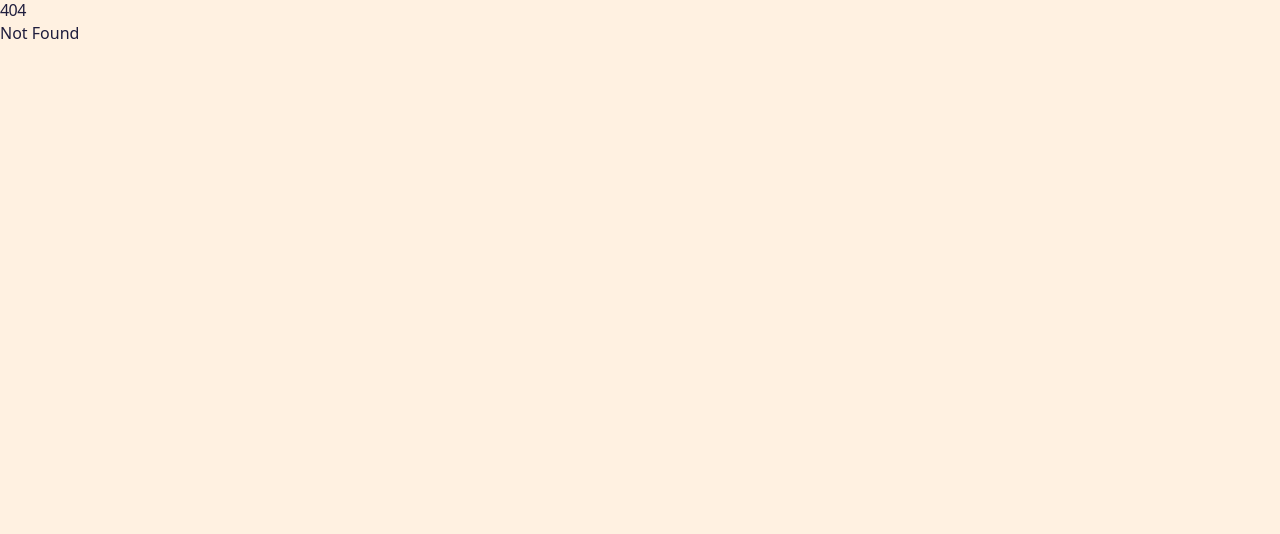
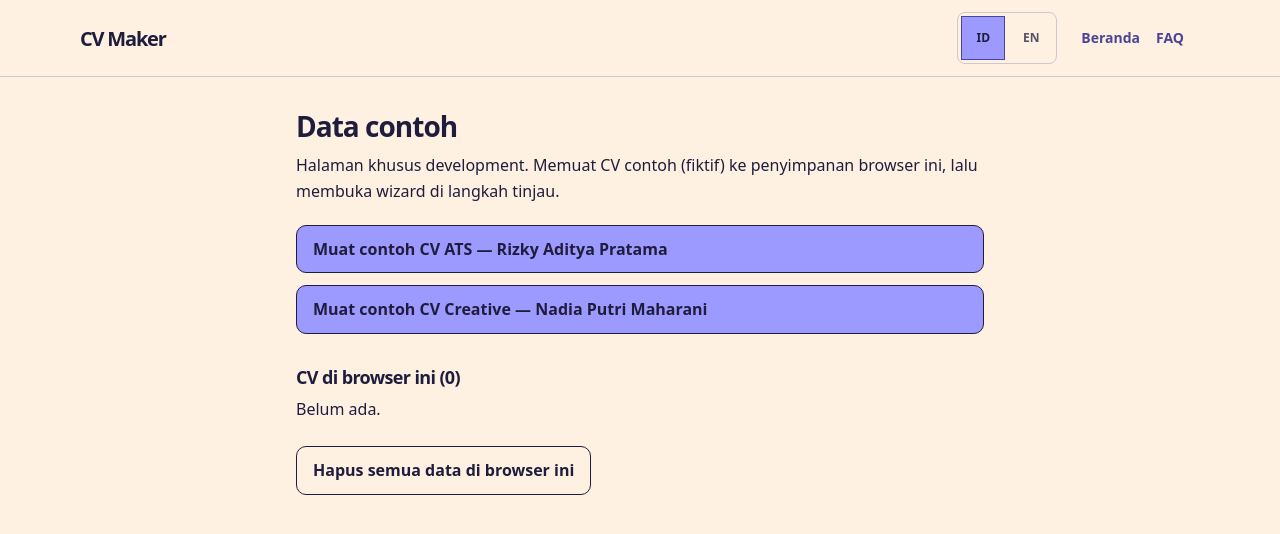
Before and after one commit to CodiosityDev/CV_Maker, a SvelteKit app: page /dev/contoh in a window 1280 px wide. Before the commit this address had no page. Shown: the top 534 px of the page. Built offline with nearby package versions, Linux system fonts and the light colour scheme; a web font is replaced by a local one.

Commit message:
chore(dev): add sample-data page to load demo CVs
Development-only route /dev/contoh (404 in production) that loads the fixture CVs
into local storage and opens the wizard on the review step.

Co-Authored-By: Claude Opus 5.5 <noreply@anthropic.com>

```diff
--- /dev/null
+++ b/src/routes/(app)/dev/contoh/+page.svelte
@@ -0,0 +1,137 @@
+<!--
+	Development-only page (404 in production): loads realistic sample CVs (core fixtures) into
+	this browser's local storage so the wizard and preview can be tried without typing.
+	Texts are intentionally not translated — this page is never shown to users.
+-->
+<script lang="ts">
+	import { onMount } from 'svelte';
+	import { goto } from '$app/navigation';
+	import { resolve } from '$app/paths';
+	import { cvRepo, storage } from '#lib/core/storage/index.ts';
+	import { newId, type CVDocument, type CVMeta } from '#lib/core/schema/index.ts';
+	import { sampleCvAts, sampleCvCreative } from '#lib/core/fixtures/index.ts';
+
+	let saved = $state<CVMeta[]>([]);
+	let busy = $state(false);
+	let message = $state('');
+
+	async function refresh() {
+		saved = await cvRepo.list();
+	}
+
+	onMount(refresh);
+
+	async function load(sample: CVDocument) {
+		busy = true;
+		try {
+			const now = new Date().toISOString();
+			const cv: CVDocument = {
+				...structuredClone(sample),
+				id: newId(),
+				// Open on the review step so the full preview and checks are visible right away.
+				status: { wizardCompleted: false, wizardStep: 9 },
+				createdAt: now,
+				updatedAt: now
+			};
+			await cvRepo.save(cv);
+			await goto(resolve('/(app)/buat/[id]', { id: cv.id }));
+		} finally {
+			busy = false;
+		}
+	}
+
+	async function wipe() {
+		if (!confirm('Hapus SEMUA CV di browser ini?')) return;
+		await storage.wipeAll();
+		message = 'Semua data di browser ini sudah dihapus.';
+		await refresh();
+	}
+</script>
+
+<svelte:head>
+	<title>Data contoh (dev)</title>
+	<meta name="robots" content="noindex" />
+</svelte:head>
+
+<div class="dev">
+	<h1>Data contoh</h1>
+	<p>
+		Halaman khusus development. Memuat CV contoh (fiktif) ke penyimpanan browser ini, lalu membuka
+		wizard di langkah tinjau.
+	</p>
+
+	<div class="actions">
+		<button type="button" disabled={busy} onclick={() => load(sampleCvAts)}>
+			Muat contoh CV ATS — {sampleCvAts.personal.fullName}
+		</button>
+		<button type="button" disabled={busy} onclick={() => load(sampleCvCreative)}>
+			Muat contoh CV Creative — {sampleCvCreative.personal.fullName}
+		</button>
+	</div>
+
+	<h2>CV di browser ini ({saved.length})</h2>
+	{#if saved.length === 0}
+		<p>Belum ada.</p>
+	{:else}
+		<ul>
+			{#each saved as cv (cv.id)}
+				<li>
+					<a href={resolve('/(app)/buat/[id]', { id: cv.id })}>{cv.title}</a>
+					<span>· {cv.fullName || 'tanpa nama'} · {cv.kind}</span>
+				</li>
+			{/each}
+		</ul>
+	{/if}
+
+	<button type="button" class="danger" onclick={wipe}>Hapus semua data di browser ini</button>
+	{#if message}<p role="status">{message}</p>{/if}
+</div>
+
+<style>
+	.dev {
+		max-width: 720px;
+		margin: 0 auto;
+		padding: 32px 16px 64px;
+	}
+	h1 {
+		font-size: 28px;
+		font-weight: 700;
+		margin-bottom: 8px;
+	}
+	h2 {
+		font-size: 18px;
+		font-weight: 700;
+		margin: 32px 0 8px;
+	}
+	.actions {
+		display: grid;
+		gap: 12px;
+		margin-top: 20px;
+	}
+	button {
+		min-height: 44px;
+		padding: 10px 16px;
+		border: 1px solid var(--color-ink);
+		border-radius: 10px;
+		background: var(--color-brand);
+		color: var(--color-ink);
+		font-weight: 600;
+		text-align: left;
+		cursor: pointer;
+	}
+	button:disabled {
+		opacity: 0.6;
+	}
+	.danger {
+		margin-top: 24px;
+		background: var(--color-coral);
+	}
+	ul {
+		display: grid;
+		gap: 6px;
+	}
+	a {
+		color: var(--color-brand-ink);
+		font-weight: 600;
+	}
+</style>
--- /dev/null
+++ b/src/routes/(app)/dev/contoh/+page.ts
@@ -0,0 +1,7 @@
+// Development-only tool: 404 in production builds.
+import { dev } from '$app/env';
+import { error } from '@sveltejs/kit';
+
+export function load() {
+	if (!dev) error(404);
+}
```
